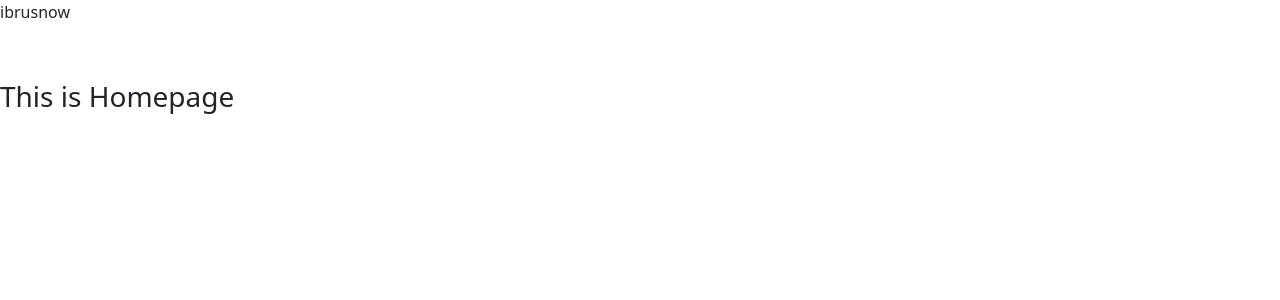
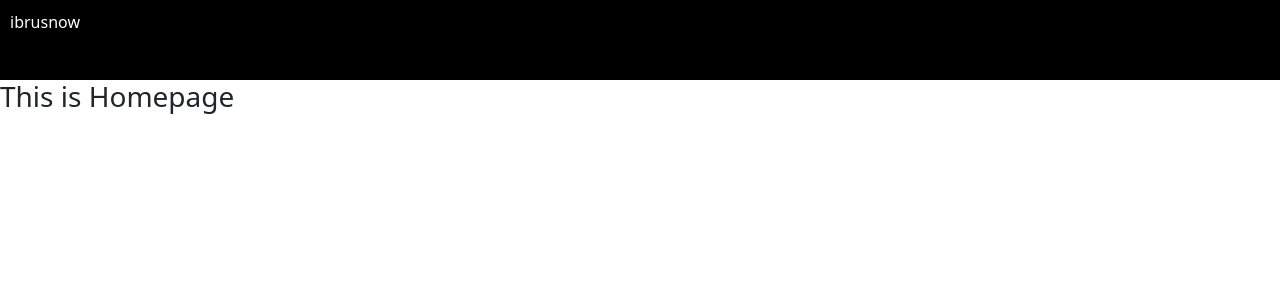
Before and after one commit to shamil-ibrahim/ibrusnow, a Jekyll site: the page built from index.md, in a window 1280 px wide. Shown: the top 300 px of the page. Built offline with Jekyll 4.4.1, drawn with Linux system fonts in a browser that asks for light colours; our own code applies the rules of GitHub Pages for plain Markdown files.

Commit message:
Update style.css

```diff
--- a/assets/css/style.css
+++ b/assets/css/style.css
@@ -1,3 +1,6 @@
 header {
   height: 80px;
+  background-color: #000000;
+  color: #ffffff;
+  padding: 10px;
 }
```
